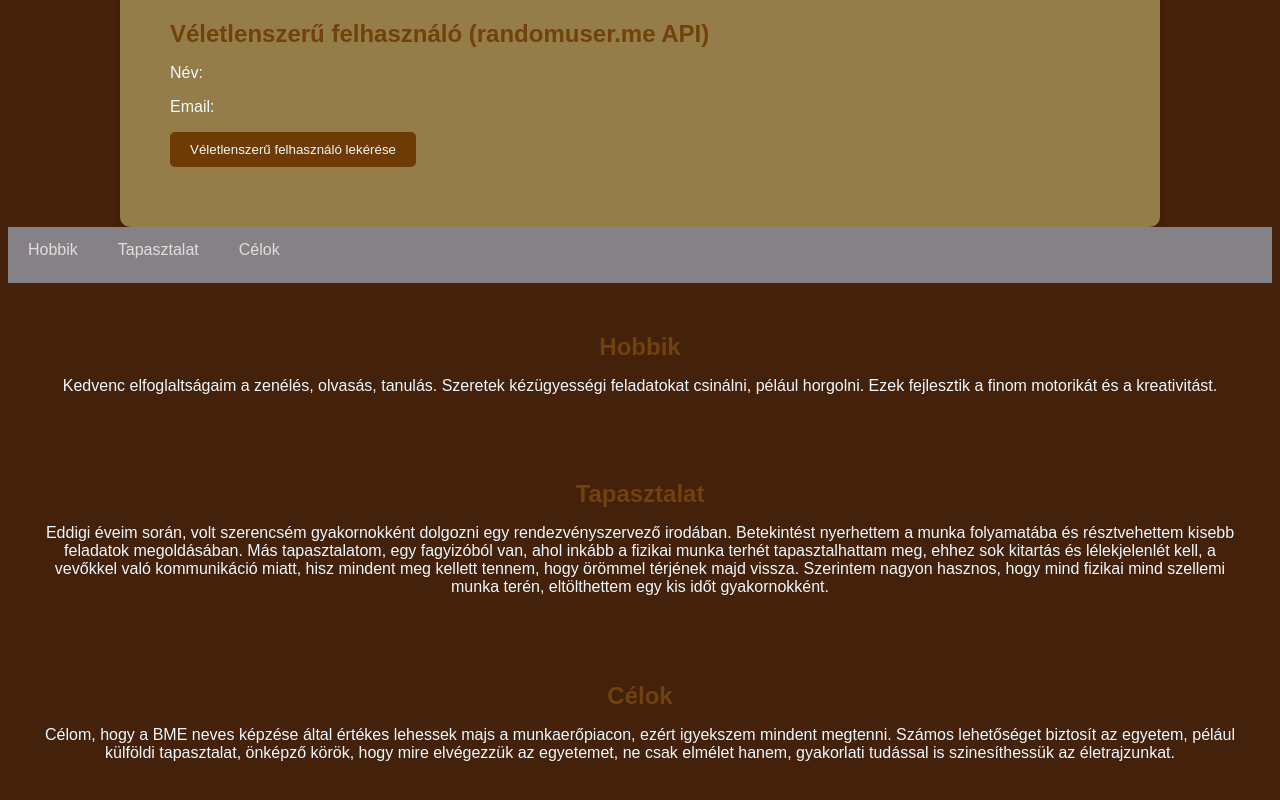
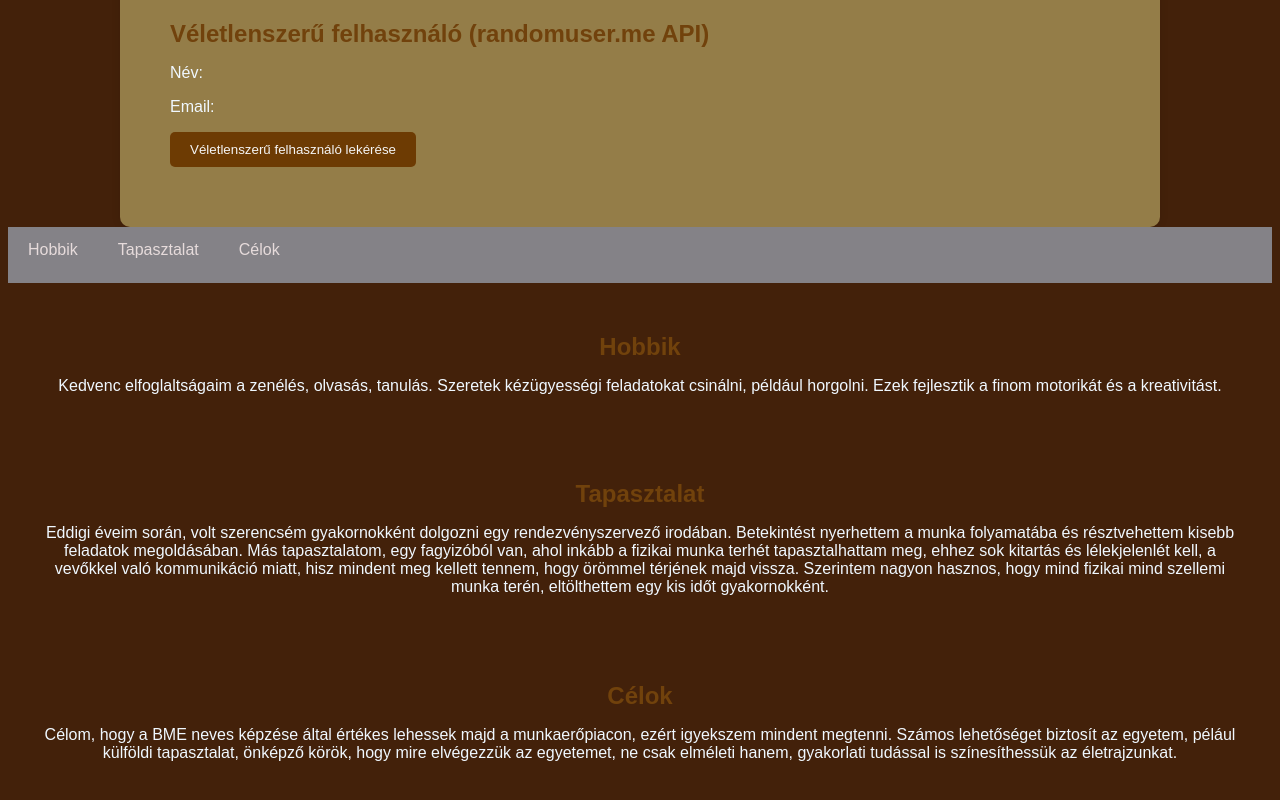
Before and after one commit to Kissannamagdolna/Kissannamagdolna, a plain HTML site: page index.html in a window 1280 px wide. Shown: the part 564-1364 px from the top of the page. Drawn offline with Linux system fonts and the light colour scheme.

Commit message:
szovegpontositas

```diff
--- a/index.html
+++ b/index.html
@@ -63,7 +63,7 @@
         </nav>
         <section id="hobbik">
           <h2>Hobbik</h2>
-          <p>Kedvenc elfoglaltságaim a zenélés, olvasás, tanulás. Szeretek kézügyességi feladatokat csinálni, pélául horgolni.
+          <p>Kedvenc elfoglaltságaim a zenélés, olvasás, tanulás. Szeretek kézügyességi feladatokat csinálni, például horgolni.
              Ezek fejlesztik a finom motorikát és a kreativitást.</p>
       </section>
 
@@ -80,10 +80,10 @@
       </section>
       <section id="Célok">
         <h2>Célok</h2>
-        <p>Célom, hogy a BME neves képzése által értékes lehessek majs a munkaerőpiacon, ezért igyekszem mindent megtenni.
+        <p>Célom, hogy a BME neves képzése által értékes lehessek majd a munkaerőpiacon, ezért igyekszem mindent megtenni.
           Számos lehetőséget biztosít az egyetem, pélául külföldi tapasztalat,
-           önképző körök, hogy mire elvégezzük az egyetemet, ne csak elmélet hanem,
-           gyakorlati tudással is szinesíthessük az életrajzunkat.
+           önképző körök, hogy mire elvégezzük az egyetemet, ne csak elméleti hanem,
+           gyakorlati tudással is színesíthessük az életrajzunkat.
         </p>
     </section>
     </header>
```
